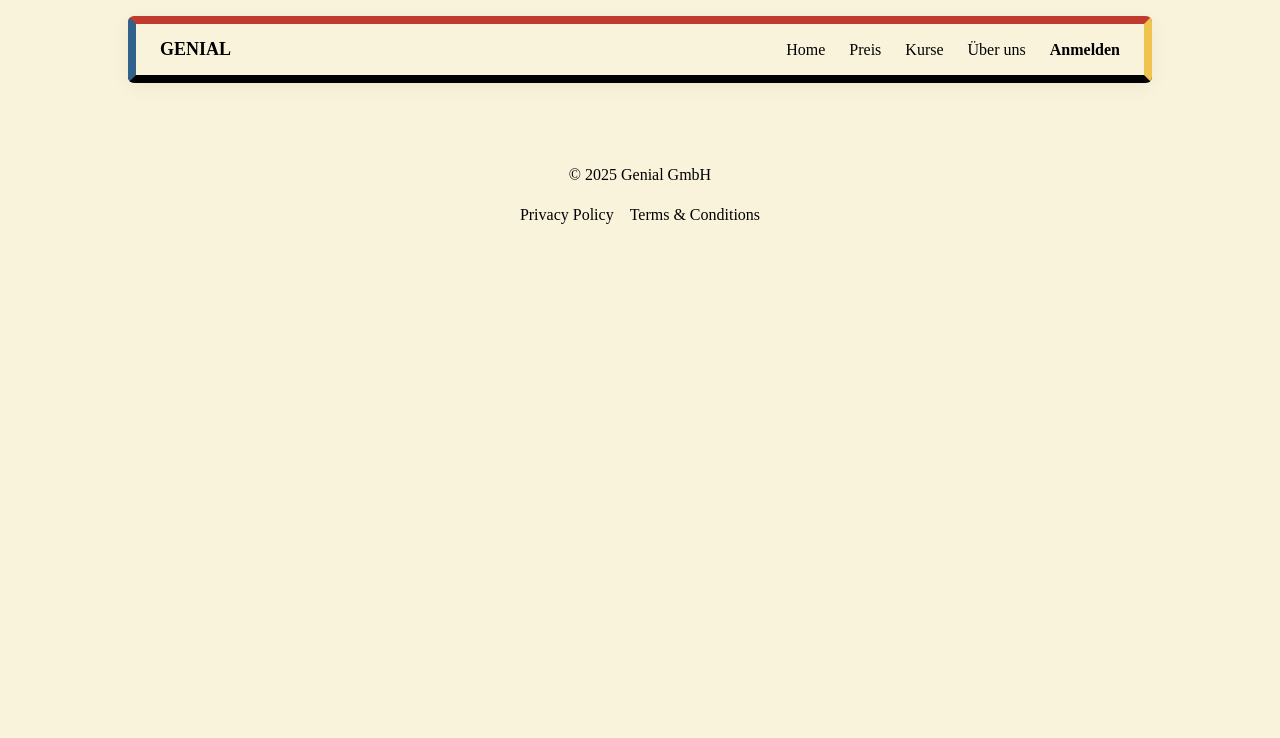
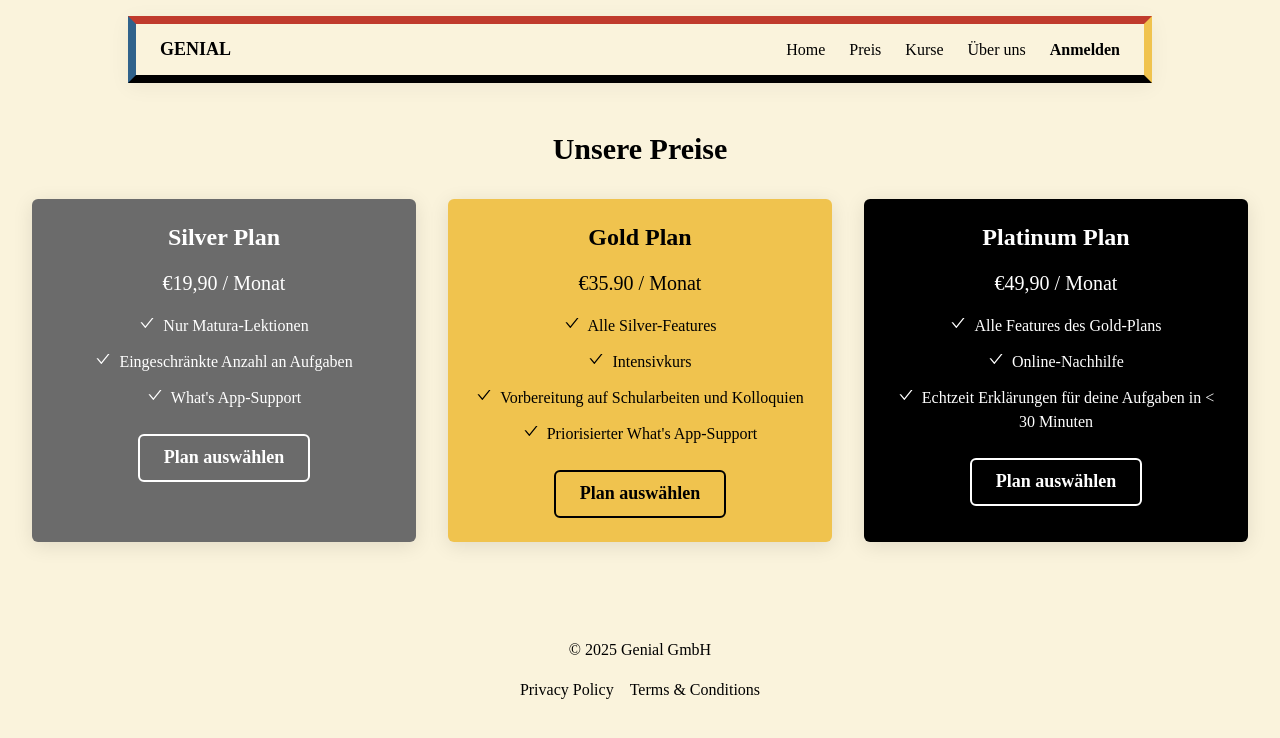
Before and after one commit to mervanpolat/Genial, a React (Vite) app: page /preis in a window 1280 px wide. Shown: the top 738 px of the page. Built offline with nearby package versions, Linux system fonts and the light colour scheme.

Commit message:
Add Pricing Table, Assigned to Kurse tab on the NavBar a route to MeinLehrplan.jsx. Changed the bg of the navbar to beige instead of white.

```diff
--- a/src/App.jsx
+++ b/src/App.jsx
@@ -1,32 +1,33 @@
-import 'react';
+import React from 'react';
 import { BrowserRouter as Router, Routes, Route } from 'react-router-dom';
 import NavBar from './components/LandingPage/NavBar.jsx';
 import Footer from './components/LandingPage/Footer.jsx';
 import LandingPage from './components/LandingPage/LandingPage.jsx';
 import UeberUns from './components/LandingPage/UeberUns.jsx';
 import MeinLehrplan from './components/Lehrplan/MeinLehrplan.jsx';
+import Preis from './components/LandingPage/Preis.jsx'; // Importing Preis page
 
 // Importing pages created using PageWrapper
 import Grundlagen from './modules/Pages/Grundlagen.jsx';
 import GleichungenLoesen from './modules/Pages/GleichungenLoesen.jsx'; // Example page using PageWrapper
 
 function App() {
-    return (//sdfgsduzfgsddfzugsuzfdg
+    return (
         <Router>
             <NavBar />
             <Routes>
                 {/* General Routes */}
                 <Route path="/" element={<LandingPage />} />
                 <Route path="/ueber-uns" element={<UeberUns />} />
-                <Route path="/mein-lehrplan" element={<MeinLehrplan />} />
+                <Route path="/kurse" element={<MeinLehrplan />} /> {/* Corrected route for Kurse */}
+                <Route path="/preis" element={<Preis />} />
 
                 {/* Routes for pages using PageWrapper */}
-                <Route path="/grundlagen" element={<Grundlagen />} /> {/* Updated route */}
+                <Route path="/grundlagen" element={<Grundlagen />} />
                 <Route path="/gleichungen-loesen" element={<GleichungenLoesen />} />
             </Routes>
             <Footer />
         </Router>
-
     );
 }
 
--- a/src/components/LandingPage/LoginPopper/LoginPopper.jsx
+++ b/src/components/LandingPage/LoginPopper/LoginPopper.jsx
@@ -27,14 +27,15 @@ import { signInWithEmailAndPassword, GoogleAuthProvider, signInWithPopup } from
 const LoginPopper = ({ isOpen, onClose }) => {
     const [email, setEmail] = useState("");
     const [password, setPassword] = useState("");
-    const [loading, setLoading] = useState(false);
+    const [loadingLogin, setLoadingLogin] = useState(false); // Separate loading state for email/password login
+    const [loadingGoogle, setLoadingGoogle] = useState(false); // Separate loading state for Google login
     const [error, setError] = useState("");
     const toast = useToast();
 
     // Handle email/password login
     const handleLogin = async (e) => {
         e.preventDefault();
-        setLoading(true);
+        setLoadingLogin(true); // Set loading for email/password login
         setError("");
         try {
             await signInWithEmailAndPassword(auth, email, password);
@@ -49,14 +50,15 @@ const LoginPopper = ({ isOpen, onClose }) => {
         } catch (err) {
             setError("Login fehlgeschlagen. Bitte überprüfe deine Anmeldedaten.");
         } finally {
-            setLoading(false);
+            setLoadingLogin(false); // Reset loading state
         }
     };
 
     // Handle Google Sign-In
     const handleGoogleSignIn = async () => {
         const provider = new GoogleAuthProvider(); // Create a new Google provider instance
-        setLoading(true);
+        setLoadingGoogle(true); // Set loading for Google Sign-In
+        setError("");
         try {
             await signInWithPopup(auth, provider);
             toast({
@@ -70,7 +72,7 @@ const LoginPopper = ({ isOpen, onClose }) => {
         } catch (err) {
             setError("Login mit Google fehlgeschlagen.");
         } finally {
-            setLoading(false);
+            setLoadingGoogle(false); // Reset loading state
         }
     };
 
@@ -138,7 +140,7 @@ const LoginPopper = ({ isOpen, onClose }) => {
                             <Button
                                 type="submit"
                                 width="100%"
-                                isLoading={loading}
+                                isLoading={loadingLogin} // Apply loading state for email/password login
                                 spinner={<Spinner />}
                                 bg="#333333"
                                 color="white"
@@ -160,7 +162,8 @@ const LoginPopper = ({ isOpen, onClose }) => {
                             bg="#4285F4" // Google brand color
                             color="white"
                             _hover={{ bg: "#357AE8" }}
-                            isLoading={loading}
+                            isLoading={loadingGoogle} // Apply loading state for Google login
+                            spinner={<Spinner />}
                         >
                             <HStack justify="center" spacing={2}>
                                 <AiOutlineGoogle size={20} /> {/* Google Icon */}
--- a/src/components/LandingPage/NavBar.jsx
+++ b/src/components/LandingPage/NavBar.jsx
@@ -63,7 +63,7 @@ function NavBar() {
               borderLeft="8px solid #30628b"
               borderRight="8px solid #f0c34e"
               borderBottom="8px solid #000000"
-              borderRadius="md"
+              //borderRadius="md"
               position="relative"
               mx={{ base: 4, sm: 6, md: "auto" }}
           >
@@ -195,7 +195,6 @@ function NavBar() {
                 <ChakraLink
                     as={RouterLink}
                     to="/kurse"
-                    onClick={closeDrawer}
                     {...animatedUnderline}
                 >
                   Kurse
--- /dev/null
+++ b/src/components/LandingPage/Preis.jsx
@@ -0,0 +1,82 @@
+import React from 'react';
+import { Box, SimpleGrid, Heading, Text, Button, List, ListItem, Icon } from '@chakra-ui/react';
+import { AiOutlineCheck } from 'react-icons/ai'; // Importing icons
+
+function Preis() {
+    const plans = [
+        {
+            name: 'Silver',
+            price: '€19,90 / Monat',
+            color: '#6B6B6B',
+            textColor: 'white',
+            features: ['Nur Matura-Lektionen', 'Eingeschränkte Anzahl an Aufgaben', 'What\'s App-Support'],
+        },
+        {
+            name: 'Gold',
+            price: '€35.90 / Monat',
+            color: '#f0c34e',
+            textColor: '#000000',
+            features: ['Alle Silver-Features', 'Intensivkurs', 'Vorbereitung auf Schularbeiten und Kolloquien', 'Priorisierter What\'s App-Support'],
+        },
+        {
+            name: 'Platinum',
+            price: '€49,90 / Monat',
+            color: '#000000',
+            textColor: 'white',
+            features: ['Alle Features des Gold-Plans', 'Online-Nachhilfe', 'Echtzeit Erklärungen für deine Aufgaben in < 30 Minuten'],
+        },
+
+    ];
+
+    return (
+        <Box p={8} bg="#faf3dc">
+            <Heading as="h1" textAlign="center" mb={8} fontSize="3xl" color="#000000">
+                Unsere Preise
+            </Heading>
+
+            <SimpleGrid columns={[1, 1, 3]} spacing={8}>
+                {plans.map((plan, index) => (
+                    <Box
+                        key={index}
+                        p={6}
+                        borderRadius="md"
+                        boxShadow="0 4px 20px rgba(0, 0, 0, 0.1)"
+                        bg={plan.color}
+                        color={plan.textColor}
+                        textAlign="center"
+                    >
+                        <Heading as="h3" fontSize="2xl" mb={4}>
+                            {plan.name} Plan
+                        </Heading>
+                        <Text fontSize="xl" mb={4}>
+                            {plan.price}
+                        </Text>
+                        <List spacing={3} mb={6}>
+                            {plan.features.map((feature, idx) => (
+                                <ListItem key={idx}>
+                                    <Icon as={AiOutlineCheck} color={plan.textColor} mr={2} />
+                                    {feature}
+                                </ListItem>
+                            ))}
+                        </List>
+                        <Button
+                            border="2px solid"
+                            borderColor={plan.name === 'Platinum' ? 'white' : plan.name === 'Silver' ? 'white' : 'black'}
+                            color={plan.name === 'Platinum' ? 'white' : plan.name === 'Silver' ? 'white' : 'black'}
+                            bg="transparent"
+                            _hover={{
+                                bg: plan.name === 'Platinum' ? 'white' : plan.name === 'Silver' ? 'white' : 'black',
+                                color: plan.name === 'Platinum' ? 'black' : plan.name === 'Silver' ? 'black' : 'white',
+                            }}
+                            size="lg"
+                        >
+                            Plan auswählen
+                        </Button>
+                    </Box>
+                ))}
+            </SimpleGrid>
+        </Box>
+    );
+}
+
+export default Preis;
```
